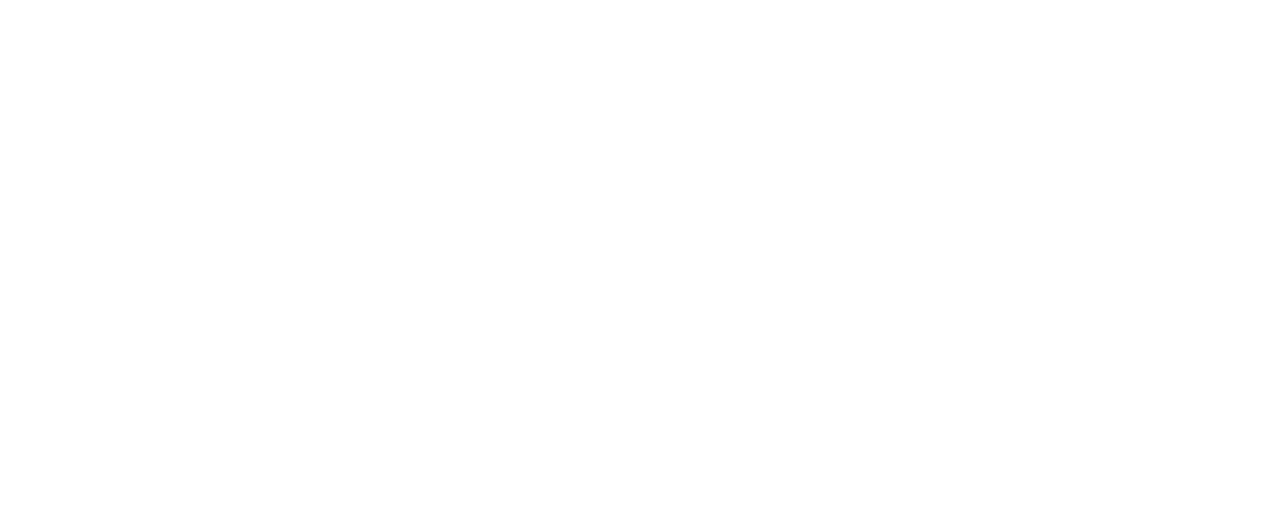
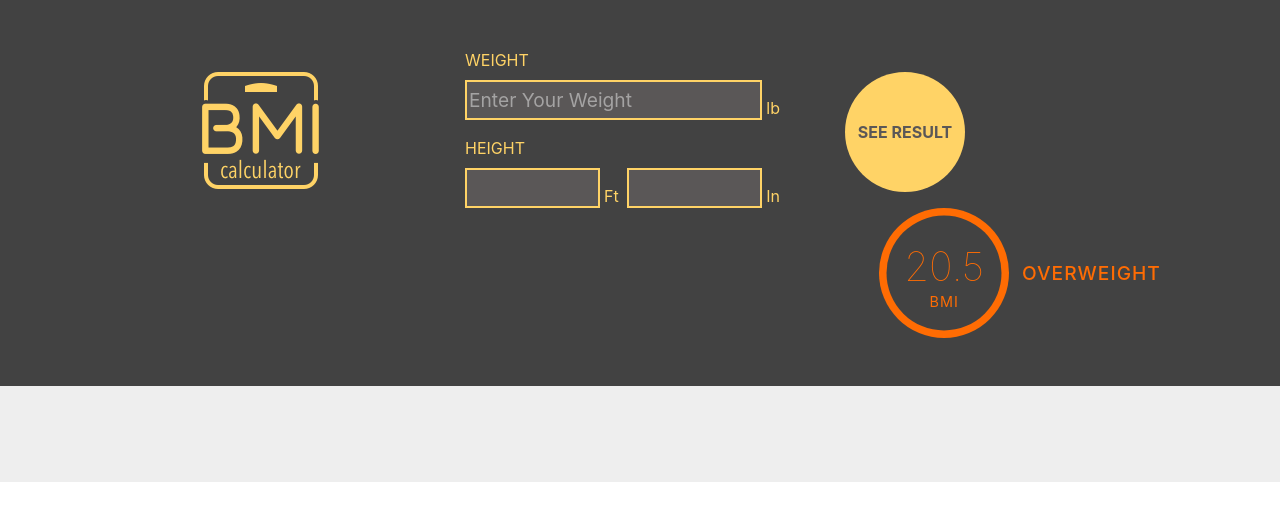
Before and after one commit to txbluebee/bmi-calculator-firebase, a plain HTML site: page index.html in a window 1280 px wide. Drawn offline with nearby package versions, Linux system fonts and the light colour scheme.

Commit message:
add header section

```diff
--- a/index.html
+++ b/index.html
@@ -1,12 +1,80 @@
 <!DOCTYPE html>
 <html lang="en">
+
 <head>
   <meta charset="UTF-8">
   <meta name="viewport" content="width=device-width, initial-scale=1.0">
   <meta http-equiv="X-UA-Compatible" content="ie=edge">
   <title>BMI calculator</title>
+  <link rel="stylesheet" href="https://maxcdn.bootstrapcdn.com/bootstrap/4.0.0/css/bootstrap.min.css" integrity="sha384-Gn5384xqQ1aoWXA+058RXPxPg6fy4IWvTNh0E263XmFcJlSAwiGgFAW/dAiS6JXm"
+    crossorigin="anonymous">
+  <link rel="stylesheet" href="./resources/css/main.css">
 </head>
+
 <body>
+  <header class="py-5">
+    <div class="container">
+      <div class="row">
+        <div class="col-md-4 text-center">
+          <img class="mt-4" src="./resources/img/BMICLogo.png" alt="bmi logo">
+        </div>
+        <div class="col-md-4">
+          <div class="form-section">
+            <div>
+              <label>WEIGHT</label>
+              <div class="d-flex align-items-end">
+                <input type="text" class="weight" placeholder="Enter Your Weight">
+                <span class="ml-1">lb</span>
+              </div>
+            </div>
+            <div class="mt-3">
+              <label for="weight">HEIGHT</label>
+              <div class="d-flex">
+                <div class="d-flex align-items-end mr-2">
+                  <input type="text" class="feet">
+                  <span class="ml-1">Ft</span>
+                </div>
+                <div class="d-flex align-items-end">
+                  <input type="text" class="inch">
+                  <span class="ml-1">In</span>
+                </div>
+              </div>
+            </div>
+          </div>
+        </div>
+        <div class="col-md-4">
+          <a class="mt-4 result-btn d-flex justify-content-center align-items-center">
+            see result
+          </a>
+          <div class="result-top obese-color">
+            <div class="d-flex justify-content-center align-items-center">
+              <div class="circle">
+                <div class="inner-circle d-flex flex-column justify-content-center align-items-center">
+                  <div class="h3">20.5</div>
+                  <span>bmi</span>
+                </div>
+              </div>
+              <span>Overweight</span>
+            </div>
+          </div>
+        </div>
+      </div>
+    </div>
+  </header>
+  <section class="results py-5">
 
+  </section>
+  <footer>
+
+  </footer>
+
+
+  <script src="https://code.jquery.com/jquery-3.2.1.slim.min.js" integrity="sha384-KJ3o2DKtIkvYIK3UENzmM7KCkRr/rE9/Qpg6aAZGJwFDMVNA/GpGFF93hXpG5KkN"
+    crossorigin="anonymous"></script>
+  <script src="https://cdnjs.cloudflare.com/ajax/libs/popper.js/1.12.9/umd/popper.min.js" integrity="sha384-ApNbgh9B+Y1QKtv3Rn7W3mgPxhU9K/ScQsAP7hUibX39j7fakFPskvXusvfa0b4Q"
+    crossorigin="anonymous"></script>
+  <script src="https://maxcdn.bootstrapcdn.com/bootstrap/4.0.0/js/bootstrap.min.js" integrity="sha384-JZR6Spejh4U02d8jOt6vLEHfe/JQGiRRSQQxSfFWpi1MquVdAyjUar5+76PVCmYl"
+    crossorigin="anonymous"></script>
 </body>
+
 </html>
--- /dev/null
+++ b/resources/css/main.css
@@ -0,0 +1,160 @@
+/* Reusable */
+*:focus {
+  outline:none;
+}
+
+
+
+
+/* dark: #424242 */
+/* yellow: #FFD366 */
+/*
+  healthy green: #86D73F
+  underweight blue: #31BAF9
+  overweight lightorange: #FF982D
+  obese orange: #FF6C03
+  morbidly obese red: #FF1200
+*/
+
+/* HEADER */
+
+header {
+  background-color: #424242;
+  color: #FFD366;
+}
+
+.form-section {
+  width: 90%;
+}
+
+.form-section label{
+  display: block;
+}
+
+.form-section input {
+  width: 100%;
+  height: 40px;
+  font-size: 1.2rem;
+  color: #eee;
+  background-color: #5a5757;
+  border: 2px solid #FFD366;
+  padding-left: 2px;
+}
+
+::placeholder {
+  color: rgba(238, 238, 238, 0.507);
+}
+
+.result-btn {
+  display: block;
+  background-color: #FFD366;
+  color: #5a5757 !important;
+  width: 120px;
+  height: 120px;
+  border-radius: 50%;
+  text-transform: uppercase;
+  font-weight: 700;
+  font-size: 1rem;
+  cursor: pointer;
+  transition: background-color 0.2s, font-size 0.2s;
+}
+
+.result-btn:hover,
+.result-btn:active {
+  background-color: #ffbf22;
+  font-size: 1.1rem;
+}
+
+/* Result circles */
+
+.healthy-color {
+  color: #86D73F;
+}
+
+.healthy-color .circle {
+  background-color:#86D73F;
+}
+
+.underweight-color {
+  color: #31BAF9;
+}
+
+.underweight-color .circle {
+  background-color: #31BAF9;
+}
+
+.overweight-color {
+  color: #FF982D;
+}
+
+.overweight-color .circle{
+  background-color: #FF982D;
+}
+
+.obese-color {
+  color: #FF6C03;
+}
+
+.obese-color .circle{
+  background-color: #FF6C03;
+}
+
+.morbidly-color {
+  color: #FF1200;
+}
+
+.morbidly-color .circle{
+  background-color: #FF1200;
+}
+
+.result-top {
+  margin-top: 1rem;
+}
+
+.circle {
+  width: 130px;
+  height: 130px;
+  border-radius: 50%;
+  background-color: green;
+  position: relative;
+  margin-right: 0.8rem;
+}
+
+.result-top span{
+  text-transform: uppercase;
+  letter-spacing: 1px;
+  font-weight: 500;
+  font-size: 1.2rem;
+}
+
+.inner-circle {
+  position: absolute;
+  left: 50%;
+  top: 50%;
+  transform: translate(-50%, -50%);
+  border-radius: 50%;
+  width: calc(100% - 15px);
+  height: calc(100% - 15px);
+  background-color:  #424242;
+}
+
+.inner-circle .h3 {
+  font-weight: 100;
+  font-size: 2.5rem;
+  margin-bottom: 0;
+  margin-top: 0.5rem;
+}
+
+.inner-circle span {
+  text-transform: uppercase;
+  letter-spacing: 1px;
+  font-size: 0.9rem;
+  font-weight: 400;
+}
+
+
+/* Results */
+
+.results {
+  background-color: #eee;
+}
```
